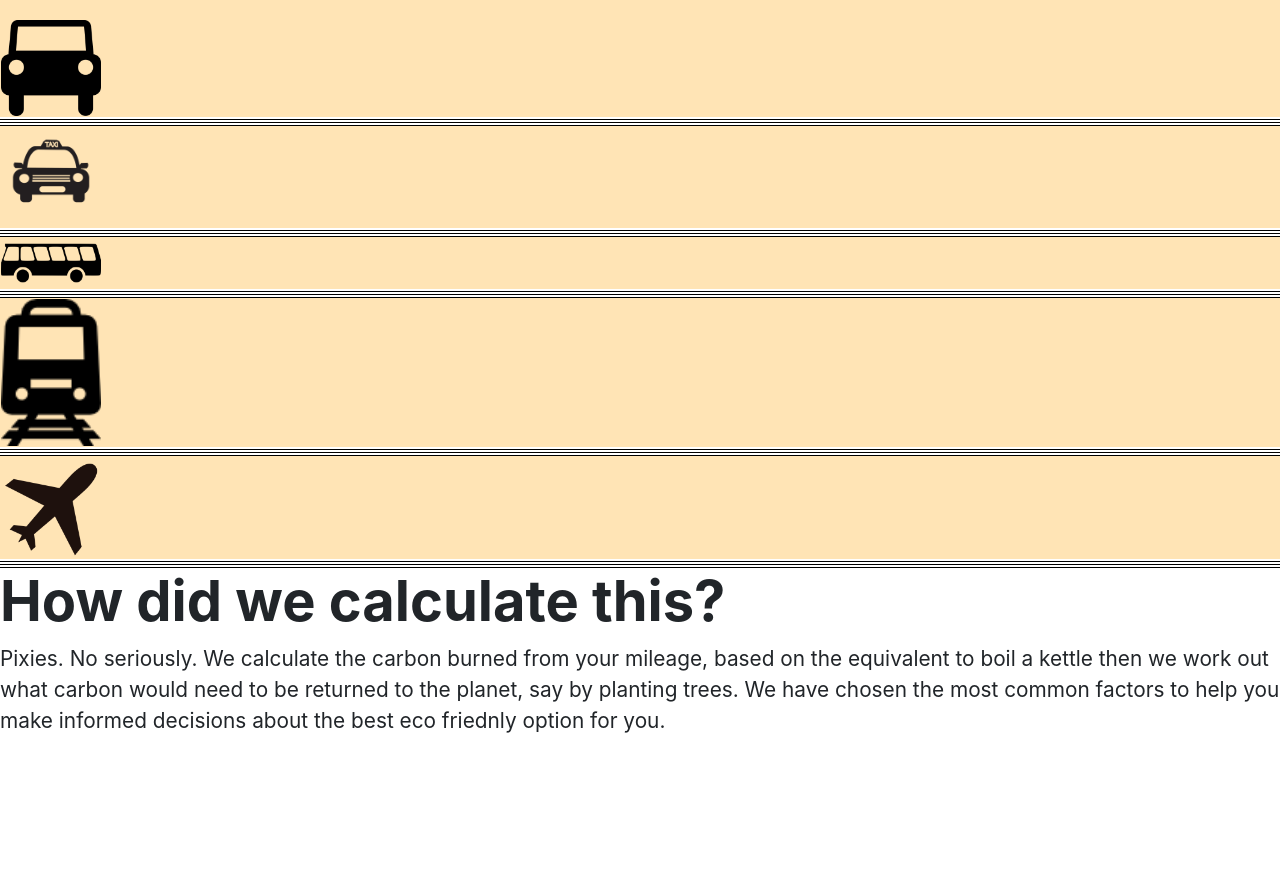
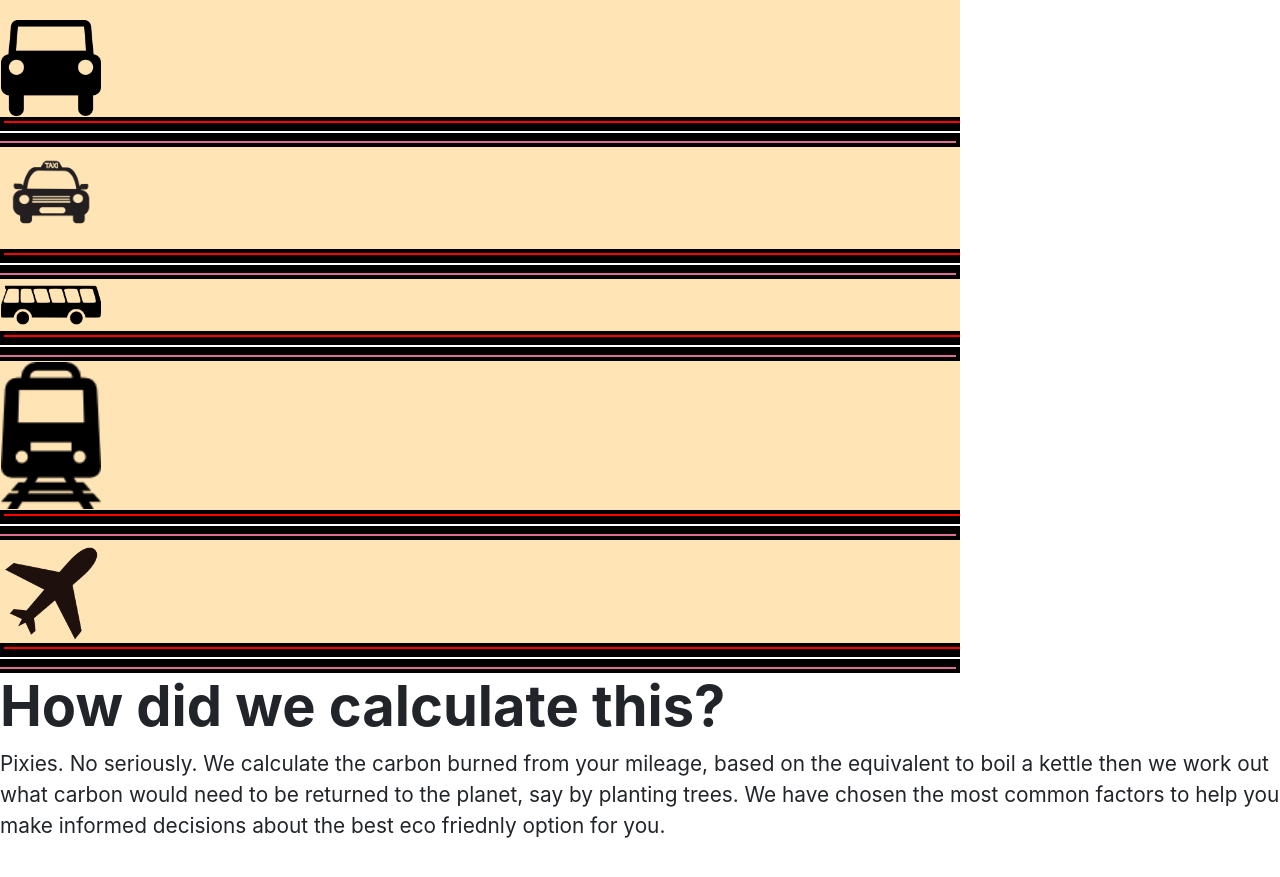
Before and after one commit to SchoolOfCode/w20_final-project-team-e, a React (Create React App) app: page / in a window 1280 px wide. Shown: the part 1421-2298 px from the top of the page. Built offline with nearby package versions, Linux system fonts and the light colour scheme.

Commit message:
added borders the nth children

```diff
--- a/src/components/ResultsSection/ResultsSection.css
+++ b/src/components/ResultsSection/ResultsSection.css
@@ -12,19 +12,32 @@
 }
 
 .results-table {
-  width: 100%;
+  width: 75%;
 }
 
+/* Styling first table row*/
 .row-header {
   background-color: mediumturquoise;
+}
+
+/* Styling title and icon headers*/
+th {
+  background-color: moccasin;
 }
 
 td {
   /* background-color: mediumvioletred; */
   text-align: center;
-  border-bottom: 1px solid black;
+  border-bottom: 4px solid black;
+  border-top: 4px solid black;
 }
 
-th {
-  background-color: moccasin;
+td:nth-last-child(1) {
+  background-color: palevioletred;
+  border-right: 4px solid black;
 }
+
+td:nth-child(2) {
+  background-color: red;
+  border-left: 4px solid black;
+}
```
